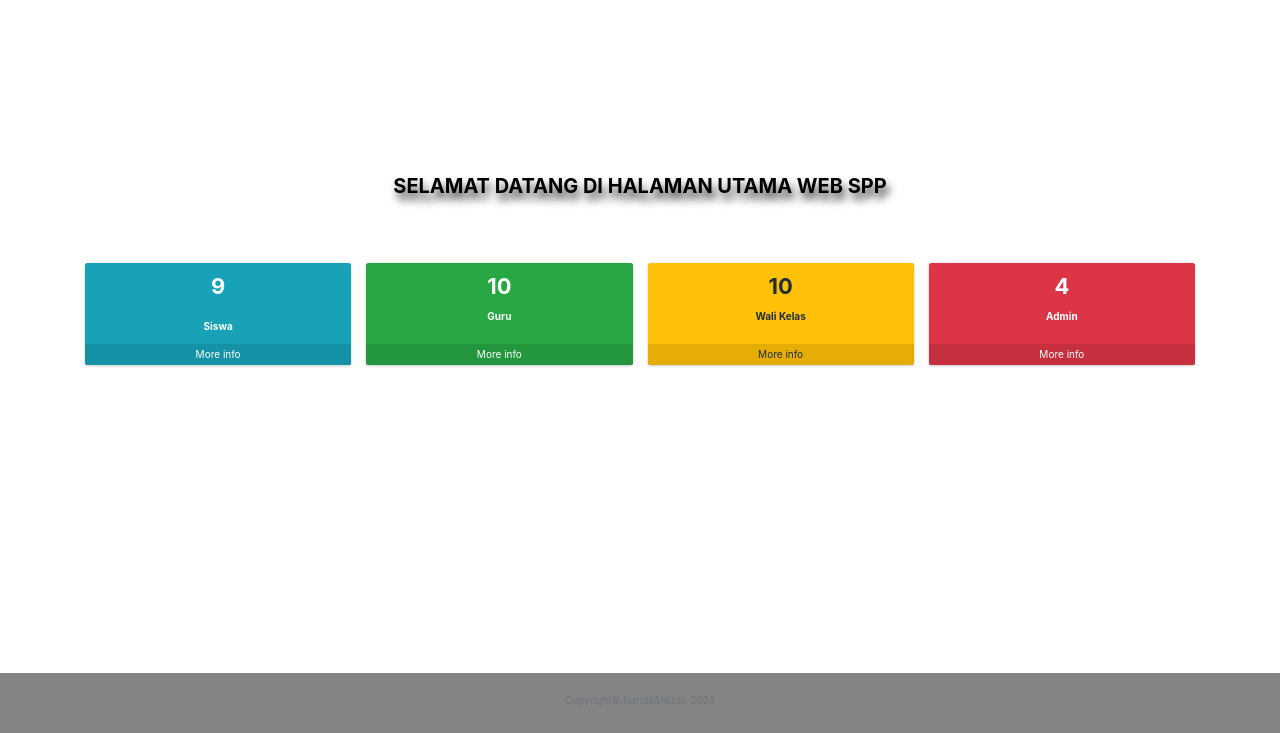
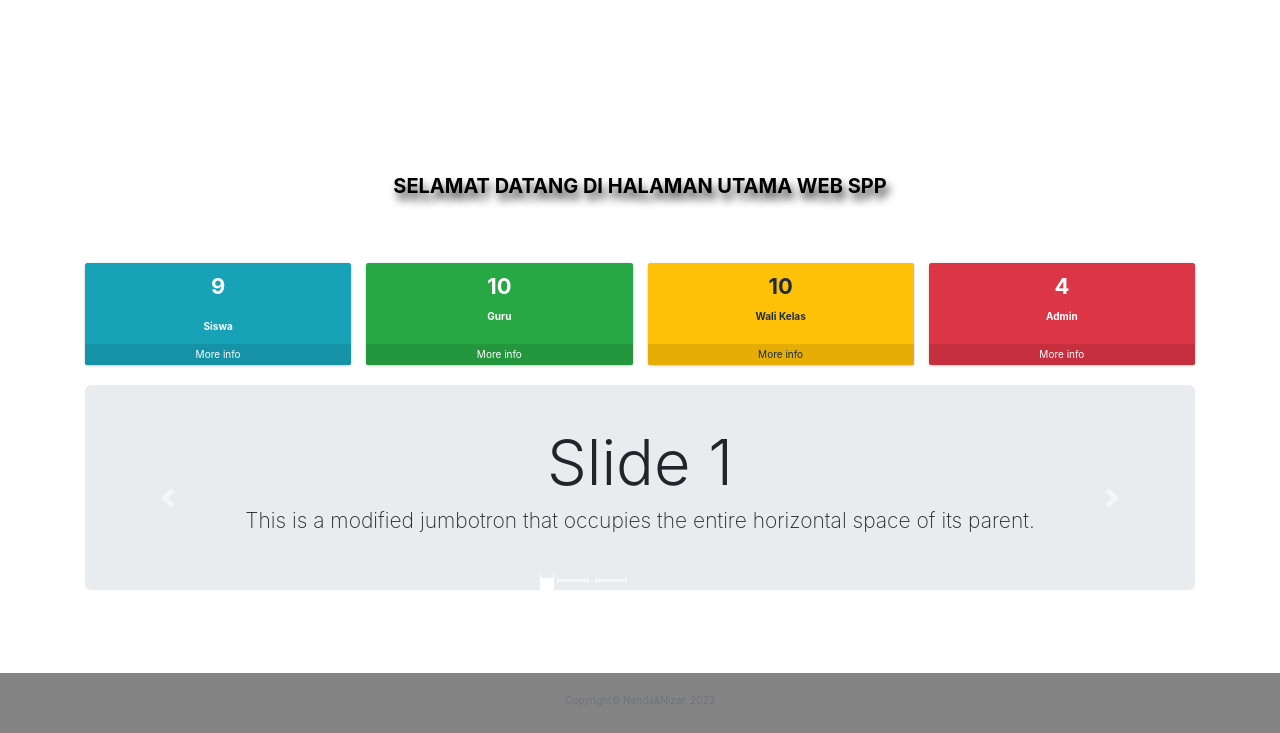
Before and after one commit to nandhastr/SPPsekolah, a PHP site: page / in a window 1280 px wide. Shown: the part 67-800 px from the top of the page. Run offline with PHP 8.4, Linux system fonts and the light colour scheme; a user stored in the database is signed in; data comes from the database, SQL or seed files in the repository; some libraries are stand-ins or nearby versions.

Commit message:
menambahkan slider di menu utama

```diff
--- a/index.php
+++ b/index.php
@@ -119,10 +119,56 @@
 			<!-- /.row (main row) -->
 		</section>
 		<!-- /.content -->
+
+
+		<!--slider -->
+
+		<div id="carouselExampleIndicators" class="carousel slide" data-ride="carousel">
+			<ol class="carousel-indicators">
+				<li data-target="#carouselExampleIndicators" data-slide-to="0" class="active"></li>
+				<li data-target="#carouselExampleIndicators" data-slide-to="1"></li>
+				<li data-target="#carouselExampleIndicators" data-slide-to="2"></li>
+			</ol>
+			<div class="carousel-inner">
+				<div class="carousel-item active">
+					<div class="jumbotron jumbotron-fluid">
+						<div class="container">
+							<h1 class="display-4">Slide 1</h1>
+							<p class="lead">This is a modified jumbotron that occupies the entire horizontal space of its parent.</p>
+						</div>
+					</div>
+				</div>
+				<div class="carousel-item">
+					<div class="jumbotron jumbotron-fluid">
+						<div class="container">
+							<h1 class="display-4">slide 2</h1>
+							<p class="lead">This is a modified jumbotron that occupies the entire horizontal space of its parent.</p>
+						</div>
+					</div>
+				</div>
+				<div class="carousel-item">
+					<div class="jumbotron jumbotron-fluid">
+						<div class="container">
+							<h1 class="display-4">slide 3</h1>
+							<p class="lead">This is a modified jumbotron that occupies the entire horizontal space of its parent.</p>
+						</div>
+					</div>
+				</div>
+			</div>
+			<a class="carousel-control-prev" href="#carouselExampleIndicators" role="button" data-slide="prev">
+				<span class="carousel-control-prev-icon" aria-hidden="true"></span>
+				<span class="sr-only">Previous</span>
+			</a>
+			<a class="carousel-control-next" href="#carouselExampleIndicators" role="button" data-slide="next">
+				<span class="carousel-control-next-icon" aria-hidden="true"></span>
+				<span class="sr-only">Next</span>
+			</a>
+		</div>
 </div>
 
 </center>
-</div>
+
+
 <script src="script.js"></script>
 
 <?php include 'footer.php'; ?>
```
